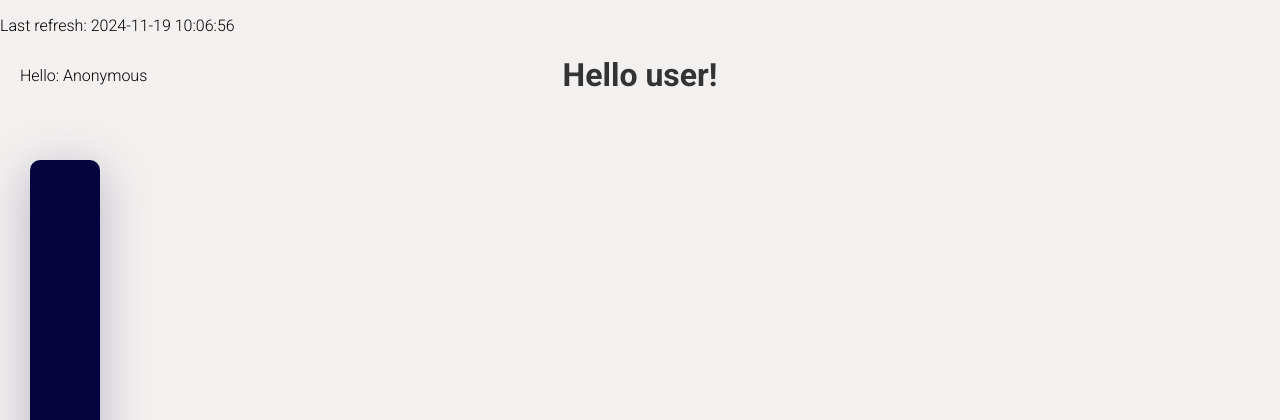
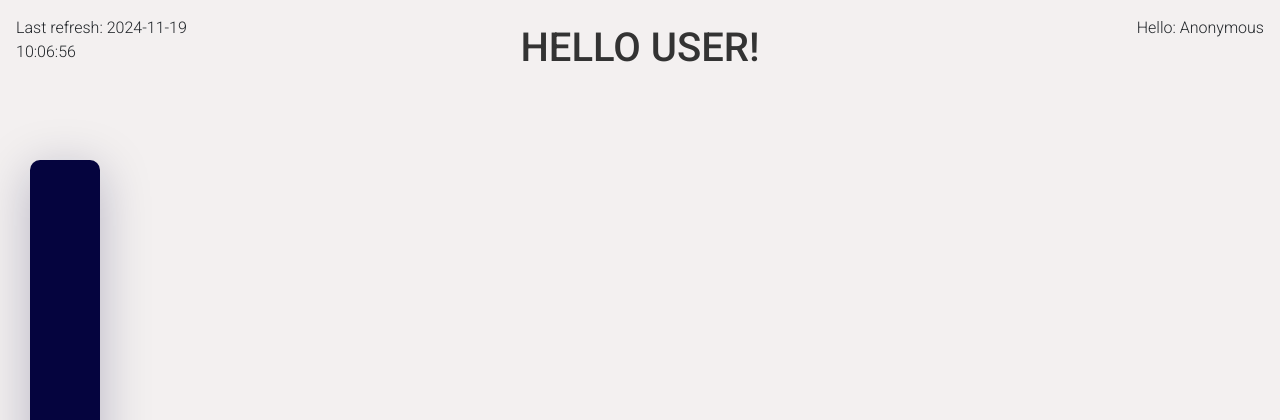
Before and after one commit to GeorgiDN/Python-Web, a Django app: page / in a window 1280 px wide. Shown: the top 420 px of the page. Run offline with Django 5.2, Linux system fonts and the light colour scheme; some libraries are stand-ins or nearby versions.

Commit message:
templatesAdvanced: bootstrap

```diff
--- a/Django-Basics/templatesBasics/forumApp/forumApp/posts/templatetags/markdown_extras.py
+++ b/Django-Basics/templatesBasics/forumApp/forumApp/posts/templatetags/markdown_extras.py
@@ -8,6 +8,6 @@ register = template.Library()
 
 
 @register.filter(name="markdown")
-def markdown_format(text, my_param):
-    print("My param is ", my_param)
+def markdown_format(text):
+    # print("My param is ", my_param)
     return mark_safe(markdown.markdown(text))
--- /dev/null
+++ b/Django-Basics/templatesBasics/forumApp/forumApp/posts/templatetags/uppercase.py
@@ -0,0 +1,29 @@
+# Register an instance of Library to register custom template tags
+from django import template
+from django.template import Node
+
+register = template.Library()
+
+
+# Define a custom Node class for the 'uppercase' tag
+class UppercaseNode(Node):
+    def __init__(self, nodelist):
+        # nodelist is the content between the custom opening and closing tags
+        self.nodelist = nodelist
+
+    def render(self, context):
+        # Render the content between the tags using the current context
+        output = self.nodelist.render(context)
+        # Convert the rendered content to uppercase before returning it
+        return output.upper()
+
+
+# Register a custom template tag named "uppercase"
+@register.tag(name="uppercase")
+def do_uppercase(parser, token):
+    # Parse everything between {% uppercase %} and {% enduppercase %}
+    nodelist = parser.parse(('enduppercase',))
+    # Remove the 'enduppercase' token from the parsing queue
+    parser.delete_first_token()
+    # Return an instance of the custom UppercaseNode with the parsed nodelist
+    return UppercaseNode(nodelist)
--- a/Django-Basics/templatesBasics/forumApp/static/css/nav.css
+++ b/Django-Basics/templatesBasics/forumApp/static/css/nav.css
@@ -4,6 +4,7 @@
 
 ul.menu {
     position: fixed;
+    z-index: 1000;
     font-family: "Roboto", sans-serif;
     font-weight: 300;
     font-style: normal;
--- a/Django-Basics/templatesBasics/forumApp/static/css/posts.css
+++ b/Django-Basics/templatesBasics/forumApp/static/css/posts.css
@@ -53,8 +53,8 @@ h1 {
     color: #999;
 }
 
-.user-info {
-    position: absolute;
-    top: 50px;
-    left: 20px;
-}
+/*.user-info {*/
+/*    position: absolute;*/
+/*    top: 90px;*/
+/*    left: 20px;*/
+/*}*/
--- a/Django-Basics/templatesBasics/forumApp/templates/posts/common/base.html
+++ b/Django-Basics/templatesBasics/forumApp/templates/posts/common/base.html
@@ -10,6 +10,7 @@
     <title>Forum Posts</title>
 
     {% block styles %}
+        <link rel="stylesheet" href="https://cdn.jsdelivr.net/npm/bootstrap@4.1.3/dist/css/bootstrap.min.css" integrity="sha384-MCw98/SFnGE8fJT3GXwEOngsV7Zt27NXFoaoApmYm81iuXoPkFOJwJ8ERdknLPMO" crossorigin="anonymous">
         <link rel="stylesheet" href="{% static 'css/styles.css' %}">
     {% endblock %}
     <link rel="preconnect" href="https://fonts.googleapis.com">
@@ -18,15 +19,36 @@
 </head>
 <body>
     {% include "posts/common/nav.html" %}
-    <p>Last refresh: {% current_time %}</p>
-    {% block content %}
-    {% endblock %}
-    <div>
-        {% user_info request.user %}
+
+    <div class="container-fluid">
+        <div class="row">
+            <div class="col-md-2 p-3">
+                <p>Last refresh: {% current_time %}</p>
+            </div>
+            <div class="col-md-8 py-4">
+                <div class="text-center">
+                    {% block content %}
+                        Hellow World
+                    {% endblock %}
+                </div>
+            </div>
+            <div class="col-md-2 p-3 d-flex justify-content-end">
+                <div>
+                    {% user_info request.user %}
+                </div>
+            </div>
+        </div>
     </div>
+
+
+
+
 
 </body>
     <script src='https://unpkg.com/akar-icons-fonts'></script>
+    <script src="https://code.jquery.com/jquery-3.3.1.slim.min.js" integrity="sha384-q8i/X+965DzO0rT7abK41JStQIAqVgRVzpbzo5smXKp4YfRvH+8abtTE1Pi6jizo" crossorigin="anonymous"></script>
+    <script src="https://cdn.jsdelivr.net/npm/popper.js@1.14.3/dist/umd/popper.min.js" integrity="sha384-ZMP7rVo3mIykV+2+9J3UJ46jBk0WLaUAdn689aCwoqbBJiSnjAK/l8WvCWPIPm49" crossorigin="anonymous"></script>
+    <script src="https://cdn.jsdelivr.net/npm/bootstrap@4.1.3/dist/js/bootstrap.min.js" integrity="sha384-ChfqqxuZUCnJSK3+MXmPNIyE6ZbWh2IMqE241rYiqJxyMiZ6OW/JmZQ5stwEULTy" crossorigin="anonymous"></script>
 </html>
 
 
--- a/Django-Basics/templatesBasics/forumApp/templates/posts/common/index.html
+++ b/Django-Basics/templatesBasics/forumApp/templates/posts/common/index.html
@@ -1,4 +1,8 @@
 {% extends "posts/common/base.html" %}
+{% load uppercase %}
+
 {% block content %}
-    <h1>Hello user!</h1>
+    {% uppercase %}
+        <h1>Hello user!</h1>
+    {% enduppercase %}
 {% endblock %}
```
